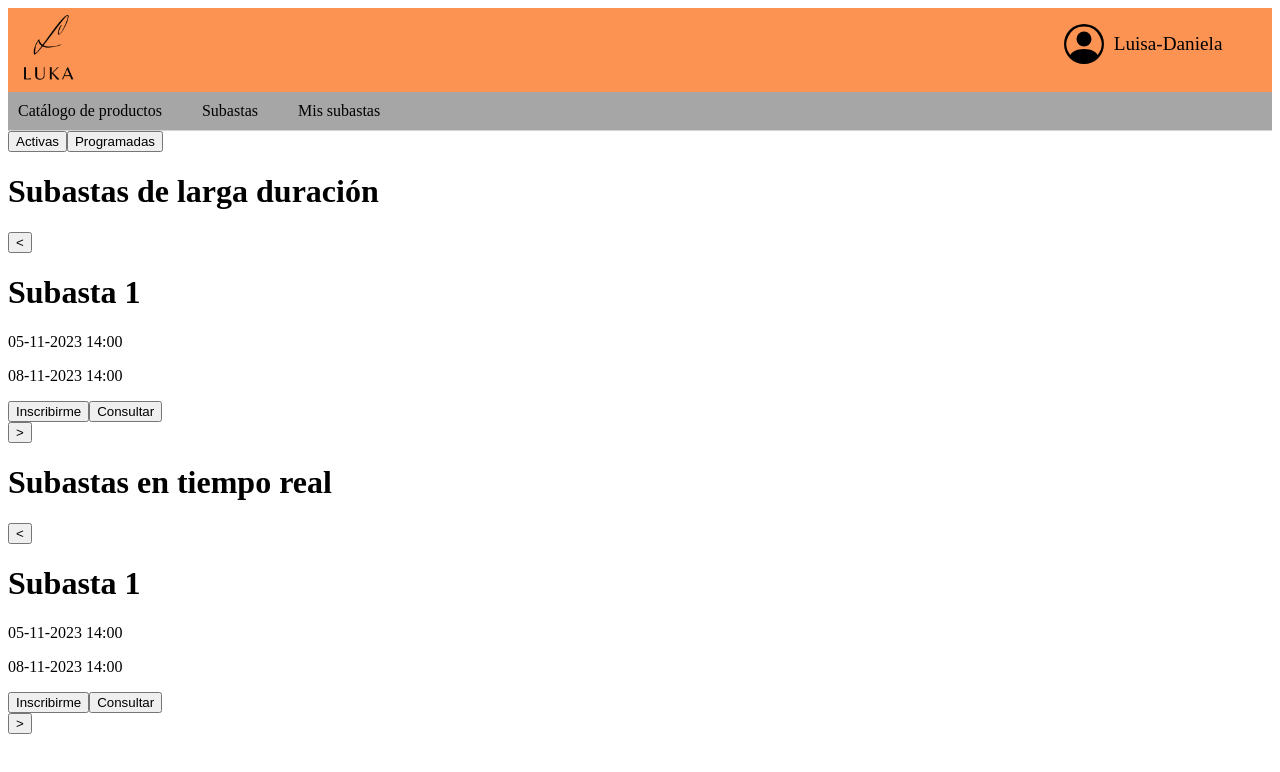
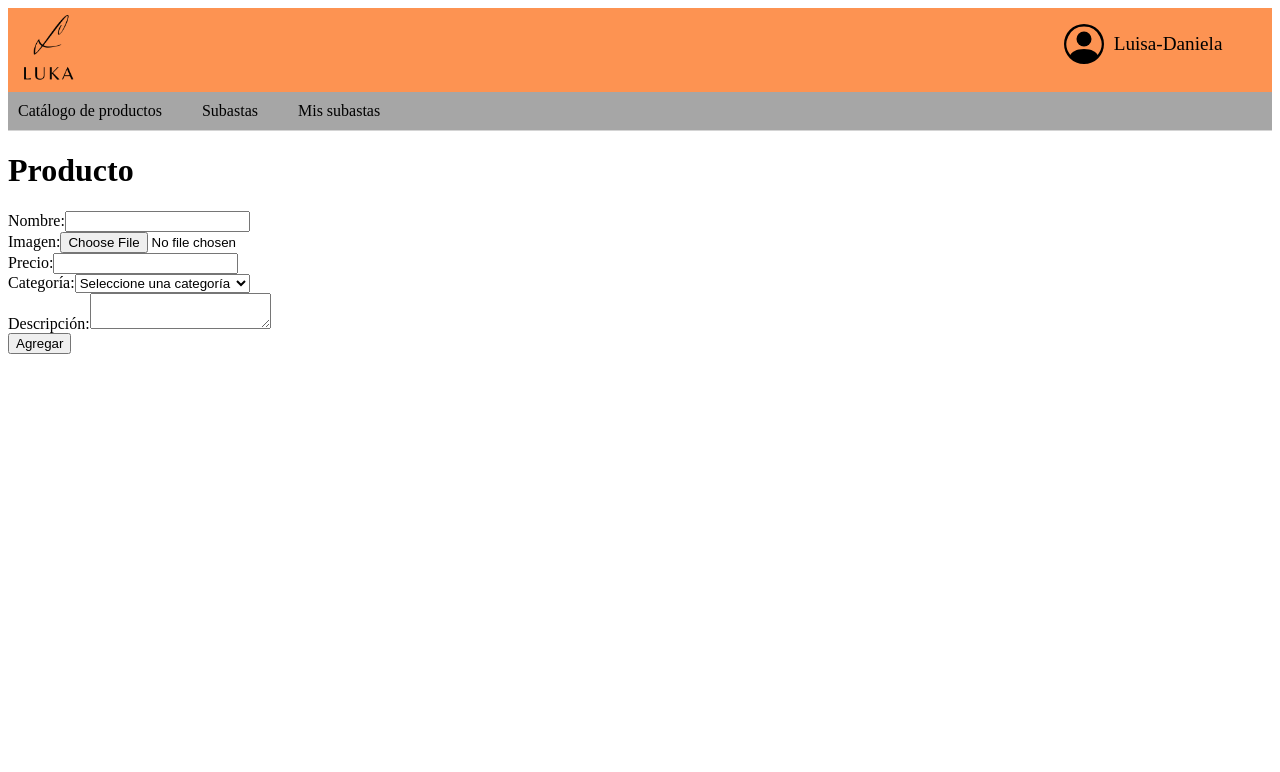
Before and after one commit to LUKA-ARSW/LUKA-Front, a React (Create React App) app: page / in a window 1280 px wide. Shown: the top 772 px of the page. Built offline with nearby package versions, Linux system fonts and the light colour scheme.

Commit message:
Formulario agregar producto

```diff
--- a/src/App.js
+++ b/src/App.js
@@ -1,11 +1,16 @@
 
+import Banner from './componentes/Banner';
+import Menu from './componentes/Menu';
 import PaginaPrincipal from './paginas/PaginaPrincipal';
+import Producto from './paginas/Producto';
 
 
 function App() {
   return (
     <div className="App">
-      <PaginaPrincipal/>
+      <Banner/>
+      <Menu/>
+      <Producto/>
     </div>
   );
 }
--- /dev/null
+++ b/src/paginas/Producto.js
@@ -0,0 +1,46 @@
+import React from "react";
+
+const categoria = [
+    "ARTE",
+    "AUTOMOVILES",
+    "JOYAS",
+    "MUEBLES",
+    "ELECTRODOMESTICOS",
+    "COLECCIONABLES"
+];
+
+export default function Producto() {
+    return (
+      <React.Fragment>
+        <h1>Producto</h1>
+        <form action="/producto" method="post">
+            <div>
+                <label>Nombre:</label>
+                <input type="text" name="nombre" id="Nombre"></input>
+            </div>
+            <div>
+                <label>Imagen:</label>
+                <input type="file" name="imagen" id="imagen"></input>
+            </div>
+            <div>
+                <label>Precio:</label>
+                <input type="number" name="precio" id="precio"></input>
+            </div>
+            <div>
+                <label>Categoría:</label>
+                <select name="categoria" id="categoria">
+                    <option value="">Seleccione una categoría</option>
+                    {categoria.map((categoria) => (
+                        <option value={categoria}>{categoria}</option>
+                    ))}
+                </select>
+            </div>
+            <div>
+                <label>Descripción:</label>
+                <textarea name="descripcion" id="descripcion"></textarea>
+            </div>
+            <button type="submit">Agregar</button>
+            </form>
+      </React.Fragment>
+    );
+  }
```
